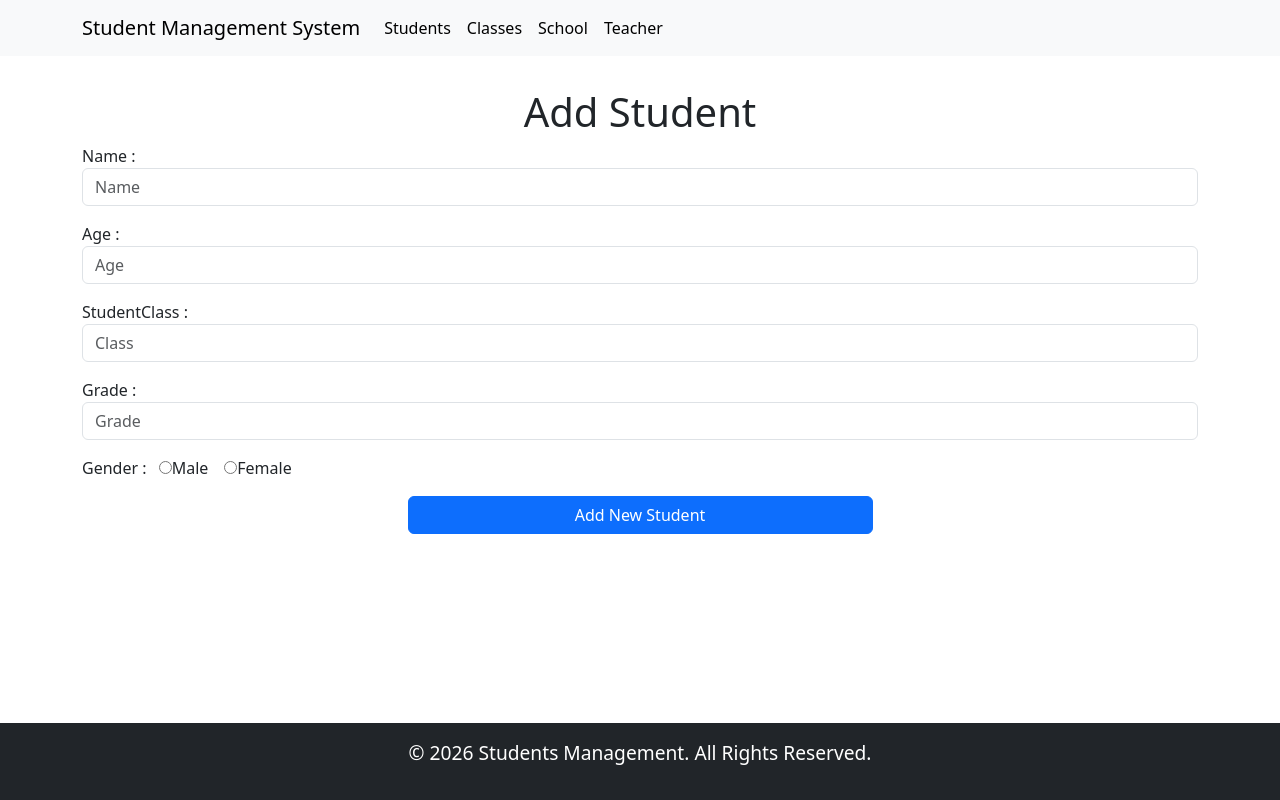
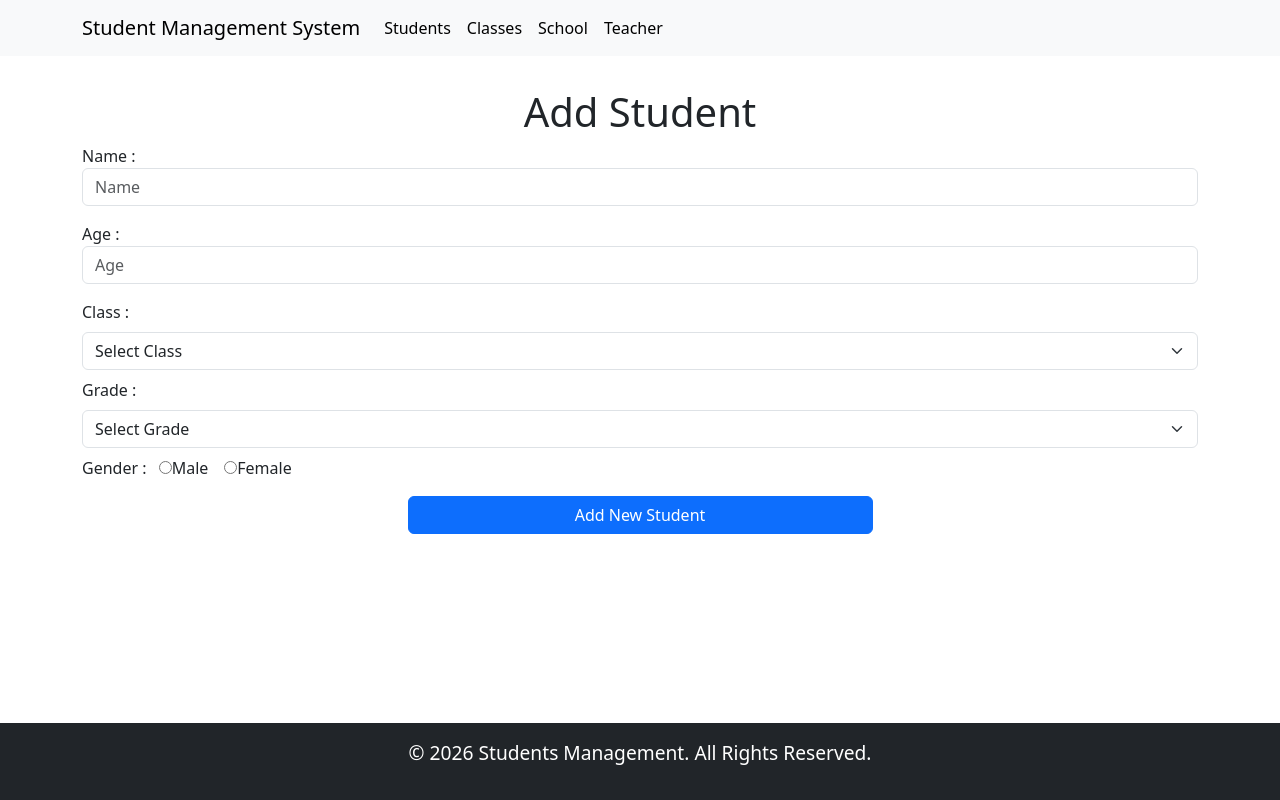
Before and after one commit to sourjyendu-barik/studentmanagement, a React (Vite) app: page /addStudent in a window 1280 px wide. Built offline with nearby package versions, Linux system fonts and the light colour scheme.

Commit message:
added validations and colors

```diff
--- a/src/components/InputBox.jsx
+++ b/src/components/InputBox.jsx
@@ -23,7 +23,6 @@ const InputBox = ({
         name={name}
         onChange={onChange}
         className="form-control"
-        required
         {...props}
       />
     </div>
--- a/src/components/SelectSubjects.jsx
+++ b/src/components/SelectSubjects.jsx
@@ -16,6 +16,7 @@ const SelectSubjects = ({ value, onChange }) => {
       </label>
       <Select
         isMulti
+        required={true}
         options={subjectOptions}
         value={subjectOptions.filter((option) => value.includes(option.value))}
         onChange={(selectedOptions) =>
--- a/src/pages/Teachers/TeacherDetails.jsx
+++ b/src/pages/Teachers/TeacherDetails.jsx
@@ -57,7 +57,7 @@ const TeacherDetails = () => {
           <h3>{details?.name}</h3>
           <p>Age : {details?.age}</p>
           <p>Gender : {details?.gender}</p>
-          <p>Attendance : {details?.attendance}</p>
+          <p>Attendance : {details?.attendance}%</p>
           <p>Experience :{details?.experience}</p>
           <p>Subjects: {details?.subjects?.join(", ")}</p>
           <div className="d-flex gap-3">
--- a/src/pages/Teachers/TeacherForm.jsx
+++ b/src/pages/Teachers/TeacherForm.jsx
@@ -25,10 +25,13 @@ const TeacherForm = ({ exist = false, teacherData = {} }) => {
         ...teacherData,
       }));
     }
-  }, []);
+  }, [exist, teacherData]);
   const onChange = (e) => {
-    const { name, value } = e.target;
-    setFormData((prev) => ({ ...prev, [name]: value }));
+    const { name, value, type } = e.target;
+    setFormData((prev) => ({
+      ...prev,
+      [name]: type === "number" ? (value === "" ? "" : Number(value)) : value,
+    }));
   };
   const clearForm = () => {
     setFormData({
@@ -37,11 +40,38 @@ const TeacherForm = ({ exist = false, teacherData = {} }) => {
       gender: "",
       attendance: "",
       experience: "",
-      subjects: "",
+      subjects: [],
     });
+  };
+  const validateForm = () => {
+    const { name, age, gender, attendance, experience } = formData;
+    if (name.trim().length < 2) {
+      return "Name must contain at least 2 characters";
+    }
+    if (age < 20 || age > 120) {
+      return "Age must be between 20 and 120";
+    }
+    if (attendance < 0 || attendance > 100) {
+      return "Attendance must between 0 and 100";
+    }
+    if (experience < 0 || experience > 100) {
+      return "Experience must between 0 and 100";
+    }
+    if (experience > age) {
+      return "Experience can't greater than age";
+    }
+    if (!gender) {
+      return "Please select a gender";
+    }
+    return null;
   };
   const handleSubmit = async (e) => {
     e.preventDefault();
+    const errorInformdata = validateForm();
+    if (errorInformdata) {
+      toast.error(errorInformdata);
+      return;
+    }
     try {
       if (!exist) {
         // console.log("creating new teacher");
@@ -69,6 +99,9 @@ const TeacherForm = ({ exist = false, teacherData = {} }) => {
           name="name"
           pattern="[A-Za-z ]+"
           title="Only letters and spaces are allowed"
+          minLength={2}
+          maxLength={40}
+          required
         />
         <InputBox
           placeholder={"Teacher's Age"}
@@ -76,6 +109,9 @@ const TeacherForm = ({ exist = false, teacherData = {} }) => {
           value={formData.age}
           name="age"
           type="number"
+          min="20"
+          max="120"
+          required
         />
 
         <div className="mb-2">
@@ -90,6 +126,7 @@ const TeacherForm = ({ exist = false, teacherData = {} }) => {
               checked={formData.gender === "Male"}
               onChange={onChange}
               id="male"
+              required
             />
             Male
           </label>
@@ -101,6 +138,7 @@ const TeacherForm = ({ exist = false, teacherData = {} }) => {
               checked={formData.gender === "Female"}
               onChange={onChange}
               id="female"
+              required
             />
             Female
           </label>
@@ -112,6 +150,9 @@ const TeacherForm = ({ exist = false, teacherData = {} }) => {
           value={formData.attendance}
           name="attendance"
           type="number"
+          min="0"
+          max="100"
+          required
         />
         <InputBox
           placeholder={"Experience"}
@@ -119,6 +160,9 @@ const TeacherForm = ({ exist = false, teacherData = {} }) => {
           value={formData.experience}
           name="experience"
           type="number"
+          min="0"
+          max="100"
+          required
         />
         <SelectSubjects
           value={formData.subjects}
@@ -128,13 +172,14 @@ const TeacherForm = ({ exist = false, teacherData = {} }) => {
               subjects,
             })
           }
+          required
         />
         <div className="d-flex justify-content-center mt-3">
           <div className="col-12 col-md-5">
             <Button
               name={exist ? "Update Teacher Details" : "Add New Teacher"}
               type="submit"
-              color={exist ? "secondary" : "primary"}
+              color={exist ? "success" : "primary"}
               className="w-100"
             />
           </div>
--- a/src/pages/students/StudentForm.jsx
+++ b/src/pages/students/StudentForm.jsx
@@ -2,7 +2,6 @@ import React, { useEffect, useState } from "react";
 import InputBox from "../../components/InputBox";
 import SectionContainer from "../../components/SectionContainer";
 import Button from "../../components/Button";
-import axios from "axios";
 import { useDispatch } from "react-redux";
 import { addStudentAsync, updateStudentAsync } from "./studentsSlice";
 import { toast } from "react-toastify";
@@ -26,8 +25,11 @@ const StudentForm = ({ exist = false, studentsData = {} }) => {
     }
   }, [exist, studentsData]);
   const onChange = (e) => {
-    const { name, value } = e.target;
-    setFormData((prev) => ({ ...prev, [name]: value }));
+    const { name, value, type } = e.target;
+    setFormData((prev) => ({
+      ...prev,
+      [name]: type === "number" ? Number(value) : value,
+    }));
   };
   const clearForm = () => {
     setFormData({
@@ -40,13 +42,46 @@ const StudentForm = ({ exist = false, studentsData = {} }) => {
       studentClass: "",
     });
   };
+  const validateForm = () => {
+    const { name, age, studentClass, grade, attendance, marks, gender } =
+      formData;
+    if (name.trim().length < 2) {
+      return "Name must contain at least 2 characters";
+    }
+    if (age < 1 || age > 120) {
+      return "Age must be between 1 and 120";
+    }
+    if (studentClass < 1 || studentClass > 12) {
+      return "Class must be between 1 and 12";
+    }
+    if (!grade) {
+      return "Please select a grade";
+    }
+
+    if (!gender) {
+      return "Please select a gender";
+    }
+    if (exist) {
+      if (attendance < 0 || attendance > 100) {
+        return "Attendance must be between 0 and 100";
+      }
+      if (marks < 0 || marks > 100) {
+        return "Marks must be between 0 and 100";
+      }
+    }
+  };
   const handleSubmit = async (e) => {
     e.preventDefault();
+    const errorInFormData = validateForm();
+    if (errorInFormData) {
+      toast.error(errorInFormData);
+      return;
+    }
     try {
       console.log("handle submit running");
       //unwrap() throws the rejected thunk error so catch works correctly.
       if (!exist) {
-        dispatch(addStudentAsync(formData));
+        await dispatch(addStudentAsync(formData)).unwrap();
         clearForm();
       } else {
         await dispatch(updateStudentAsync(formData)).unwrap();
@@ -59,7 +94,7 @@ const StudentForm = ({ exist = false, studentsData = {} }) => {
       //dispatch() ?/?
       console.error(error);
       toast.error(
-        `Students data ${exist ? "failed to update" : "failed to added"}`,
+        `Students data ${exist ? "failed to update" : "failed to add"}`,
       );
     }
   };
@@ -76,6 +111,9 @@ const StudentForm = ({ exist = false, studentsData = {} }) => {
           name="name"
           pattern="[A-Za-z ]+"
           title="Only letters and spaces are allowed"
+          minLength={2}
+          maxLength={40}
+          required
         />
         <InputBox
           placeholder={"Age"}
@@ -83,20 +121,72 @@ const StudentForm = ({ exist = false, studentsData = {} }) => {
           value={formData.age}
           name="age"
           type="number"
+          min="1"
+          max="120"
+          required
         />
-        <InputBox
+        {/* <InputBox
           placeholder={"Class"}
           onChange={onChange}
           value={formData.studentClass}
           type="number"
           name={"studentClass"}
-        />
-        <InputBox
+          min="1"
+          max="12"
+          required
+        /> */}
+        <div className="mb-2">
+          <label htmlFor="class" className="form-label">
+            Class :
+          </label>
+          <select
+            name="studentClass"
+            value={formData.studentClass}
+            onChange={onChange}
+            required
+            className="form-select"
+            id="class"
+          >
+            <option value="">Select Class</option>
+            {Array.from({ length: 12 }, (_, i) => (
+              <option key={i + 1} value={i + 1}>
+                {i + 1} Class
+              </option>
+            ))}
+          </select>
+        </div>
+
+        {/* <InputBox
           placeholder={"Grade"}
           onChange={onChange}
           value={formData.grade}
           name="grade"
-        />
+          pattern="[A-Za-z+ ]+"
+          title="Grade must contain only letters and + sign"
+          required
+        /> */}
+        <div className="mb-2">
+          <label htmlFor="grade" className="form-label">
+            Grade :
+          </label>
+          <select
+            name="grade"
+            value={formData.grade}
+            onChange={onChange}
+            required
+            className="form-select"
+            id="grade"
+          >
+            <option value="">Select Grade</option>
+            <option value="A+">A+</option>
+            <option value="A">A</option>
+            <option value="B+">B+</option>
+            <option value="B">B</option>
+            <option value="C+">C+</option>
+            <option value="C">C</option>
+          </select>
+        </div>
+
         <div className="mb-2">
           <label className="me-2" htmlFor="gender">
             Gender :{" "}
@@ -134,6 +224,8 @@ const StudentForm = ({ exist = false, studentsData = {} }) => {
               value={formData.attendance}
               name="attendance"
               type="number"
+              min="0"
+              max="100"
             />
             <InputBox
               placeholder={"Marks"}
@@ -141,6 +233,8 @@ const StudentForm = ({ exist = false, studentsData = {} }) => {
               value={formData.marks}
               name="marks"
               type="number"
+              min="0"
+              max="100"
             />
           </>
         )}
@@ -149,7 +243,7 @@ const StudentForm = ({ exist = false, studentsData = {} }) => {
             <Button
               name={exist ? "Update Student Details" : "Add New Student"}
               type="submit"
-              color={exist ? "secondary" : "primary"}
+              color={exist ? "success" : "primary"}
               className="w-100"
             />
           </div>
```
